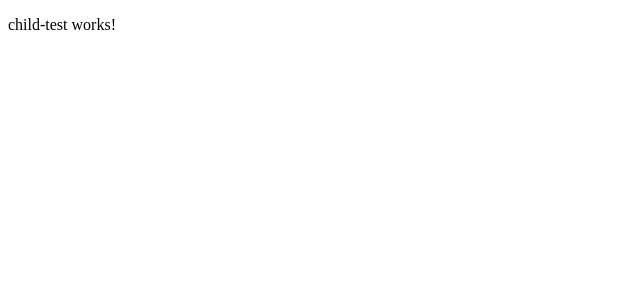
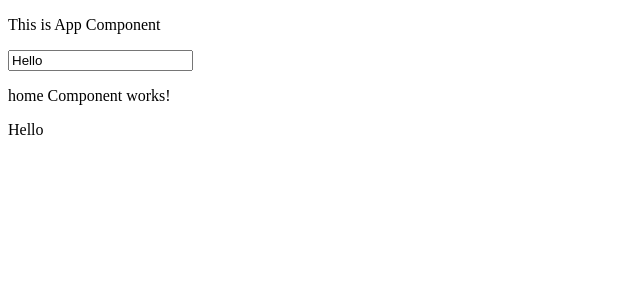
Before and after one commit to MounikaPrathushaBatchu/RoutingApp, an Angular app: page / in a window 1280 px wide. Shown: the top 300 px of the page, without its empty margins (0-640 px from the left). Built offline with nearby package versions, Linux system fonts and the light colour scheme.

Commit message:
Life Cycle Hooks : ngOnChnages()

```diff
--- a/src/app/app.component.html
+++ b/src/app/app.component.html
@@ -64,4 +64,10 @@
 </ng-template> -->
 <!-- above both are same -->
 
-<app-child-test></app-child-test>
+<!-- <app-child-test></app-child-test> -->
+
+<!-- Life Cycle Hooks -->
+    <!-- ngOnChnages() -->
+        <p>This is App Component</p>
+        <input type="text" [(ngModel)]="wish">
+        <app-home  [childData]="wish"></app-home>
--- a/src/app/app.component.ts
+++ b/src/app/app.component.ts
@@ -31,5 +31,6 @@ export class AppComponent {
   }
 
   show = true;
+  wish = 'Hello'
 
 }
--- a/src/app/home/home.component.html
+++ b/src/app/home/home.component.html
@@ -1,12 +1,13 @@
 <p>home Component works!</p>
+{{childData}}
 
 <!-- AM is public write like this -->
-<div *ngFor="let m of ts.mobiles">{{m}}</div>
+<!-- <div *ngFor="let m of ts.mobiles">{{m}}</div> -->
 
 <!-- AM is private write like this -->
 <!-- <div *ngFor="let m of mobiles">{{m}}</div> -->
 
-<ul>
+<!-- <ul>
     <li>
         <a routerLink="/home/homechild1" routerLinkActive="active">HomeChild1</a>
     </li>
@@ -31,4 +32,4 @@
             <h4>Numbers</h4>
         </app-home-child2>
     </div>
-</div>
+</div> -->
--- a/src/app/home/home.component.ts
+++ b/src/app/home/home.component.ts
@@ -1,4 +1,4 @@
-import { Component } from '@angular/core';
+import { Component, Input, OnChanges, SimpleChanges } from '@angular/core';
 import { TestService } from '../test.service';
 
 @Component({
@@ -6,7 +6,7 @@ import { TestService } from '../test.service';
   templateUrl: './home.component.html',
   styleUrls: ['./home.component.css']
 })
-export class HomeComponent {
+export class HomeComponent implements OnChanges {
 
   constructor(public ts : TestService) {  }
 
@@ -17,4 +17,12 @@ export class HomeComponent {
   alphabets = ['A','B','C','D'];
   numbers = [1,2,3,4,5];
 
+  @Input() childData : any;
+
+  ngOnChanges(changes: SimpleChanges): void {
+    console.log('OnChanges called');
+    console.log(changes);
+
+  }
+
 }
```
